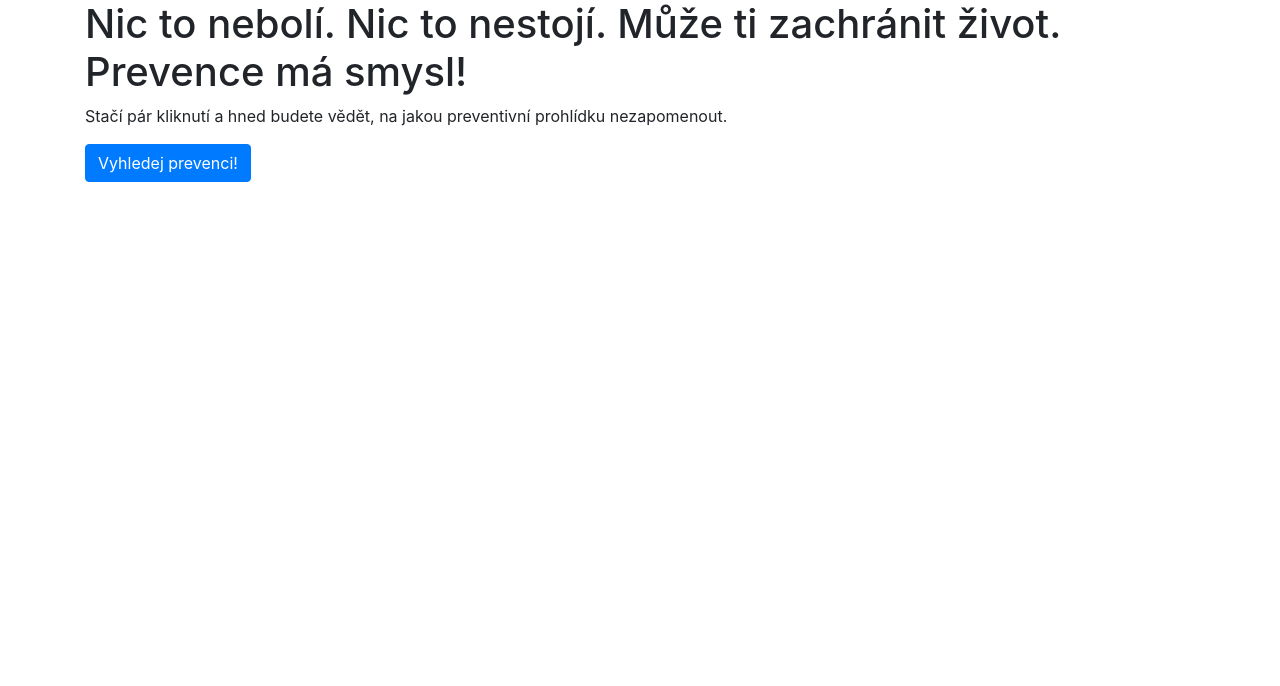
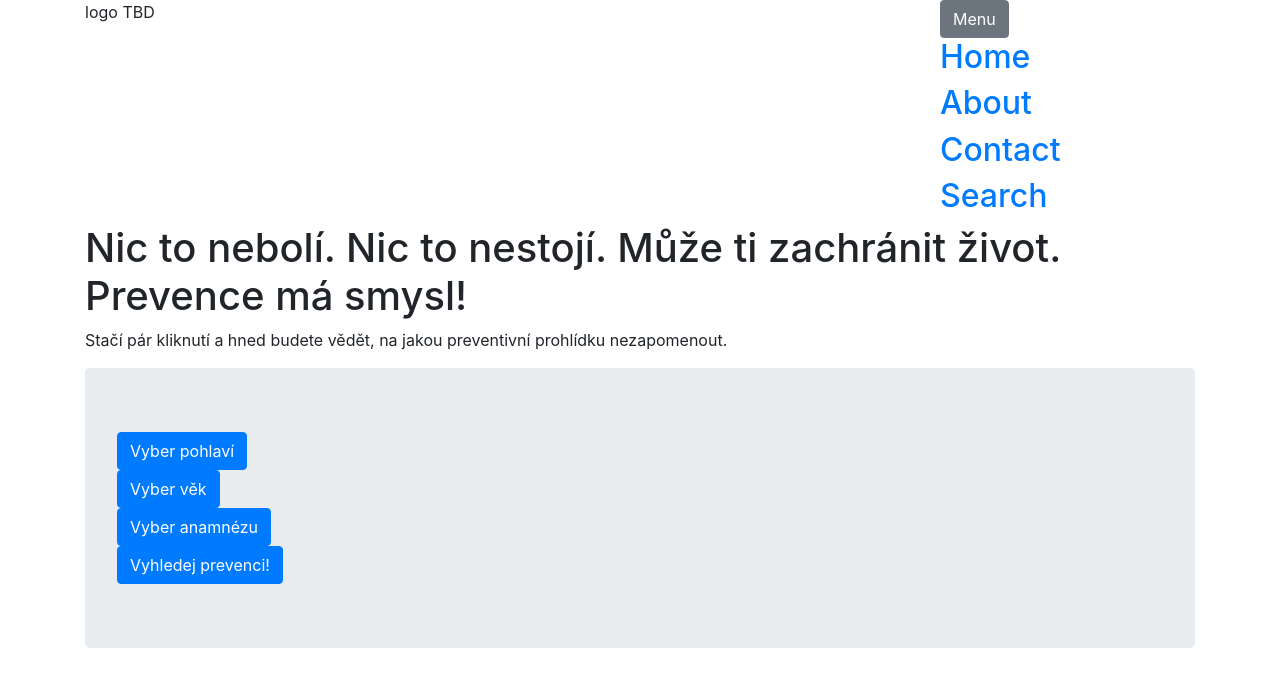
Before and after one commit to hniv00/prevence-ma-smyl_team01, a React (Create React App) app in the folder frontend/: page / in a window 1280 px wide. Shown: the top 686 px of the page. Built offline with nearby package versions, Linux system fonts and the light colour scheme.

Commit message:
First Menu

```diff
--- a/frontend/package.json
+++ b/frontend/package.json
@@ -5,6 +5,7 @@
   "dependencies": {
     "bootstrap": "^4.1.3",
     "react": "^16.5.2",
+    "react-burger-menu": "^2.5.4",
     "react-dom": "^16.5.2",
     "react-parallax": "^2.0.1",
     "react-router-dom": "^4.3.1",
--- a/frontend/src/App.css
+++ b/frontend/src/App.css
@@ -1,3 +1,4 @@
+/* Default */
 .App {
   text-align: center;
 }
@@ -30,3 +31,47 @@
     transform: rotate(360deg);
   }
 }
+
+/* Menu */
+#theMenu {
+    position: fixed;
+    left: 0;
+    top: 0;
+    transform: translate3d(-100vw, 0, 0);
+
+    width: 100vw;
+    height: 100vh;
+}
+
+#flyoutMenu {
+  width: 100vw;
+  height: 100vh;
+  background-color: #FFE600;
+  position: fixed;
+  top: 0;
+  left: 0;
+  transition: transform .3s
+              cubic-bezier(0, .52, 0, 1);
+  overflow: scroll;
+  z-index: 1000;
+}
+
+#flyoutMenu .hide {
+  top: -200px;
+  transform: translate3d(0vw, 100, 0);
+}
+
+#flyoutMenu .show {
+  transform: translate3d(0vw, 0, 0);
+  overflow: hidden;
+}
+
+#flyoutMenu h2 a {
+  color: #333;
+  margin-left: 15px;
+  text-decoration: none;
+}
+
+#flyoutMenu h2 a:hover {
+  text-decoration: underline;
+}
--- /dev/null
+++ b/frontend/src/components/atoms/Menu.js
@@ -0,0 +1,22 @@
+import React, { Component } from "react";
+
+export class Menu extends Component {
+  render() {
+    var visibility = "hide";
+
+    if (this.props.menuVisibility) {
+      visibility = "show";
+    }
+
+    return (
+      <div id="flyoutMenu"
+           onMouseDown={this.props.handleMouseDown}
+           className={visibility}>
+        <h2><a href="#">Home</a></h2>
+        <h2><a href="#">About</a></h2>
+        <h2><a href="#">Contact</a></h2>
+        <h2><a href="#">Search</a></h2>
+      </div>
+    );
+  }
+}
--- /dev/null
+++ b/frontend/src/components/atoms/MenuButton.js
@@ -0,0 +1,11 @@
+import React, { Component } from "react";
+import {Button} from 'reactstrap';
+
+export class MenuButton extends Component {
+  render() {
+    return (
+      <Button
+              onMouseDown={this.props.handleMouseDown}>Menu</Button>
+    );
+  }
+}
--- /dev/null
+++ b/frontend/src/components/molecules/TopNav.js
@@ -0,0 +1,47 @@
+import React, {Component} from 'react'
+import {Container, Row, Col, Button} from 'reactstrap'
+
+import {Menu} from '../atoms/Menu';
+import {MenuButton} from '../atoms/MenuButton';
+
+/*
+When you click on a button, the menu slides into view
+When you click anywhere on the menu, the menu slides out of view
+*/
+
+export class TopNav extends React.Component {
+
+  constructor(props, context) {
+    super(props, context);
+
+    this.state = {
+      visible: false
+    };
+
+    this.handleMouseDown = this.handleMouseDown.bind(this);
+    this.toggleMenu = this.toggleMenu.bind(this);
+  }
+
+  handleMouseDown(e) {
+    this.toggleMenu();
+
+    console.log("clicked");
+    e.stopPropagation();
+  }
+
+  toggleMenu() {
+    this.setState({
+        visible: !this.state.visible
+    });
+  }
+
+  render() {
+  return (
+    <div>
+      <MenuButton handleMouseDown={this.handleMouseDown}/>
+      <Menu handleMouseDown={this.handleMouseDown}
+            menuVisibility={this.state.visible}/>
+    </div>
+  );
+}
+}
--- /dev/null
+++ b/frontend/src/components/organisms/Filter.js
@@ -0,0 +1,23 @@
+import React from 'react';
+import { Jumbotron, Button, Row, Col } from 'reactstrap';
+
+export const Filter = (props) => {
+  return (
+    <div>
+      <Jumbotron>
+        <Row>
+          <Col><Button color="primary">Vyber pohlaví</Button>{' '}</Col>
+        </Row>
+        <Row>
+          <Col><Button color="primary">Vyber věk</Button>{' '}</Col>
+        </Row>
+        <Row>
+          <Col><Button color="primary">Vyber anamnézu</Button>{' '}</Col>
+        </Row>
+        <Row>
+          <Col><Button color="primary">Vyhledej prevenci!</Button>{' '}</Col>
+        </Row>
+      </Jumbotron>
+    </div>
+  );
+};
--- a/frontend/src/components/pages/HelloPage.js
+++ b/frontend/src/components/pages/HelloPage.js
@@ -2,6 +2,8 @@ import React, {Component} from 'react'
 import {Parallax, Background} from 'react-parallax';
 
 import {Heading} from '../atoms/Heading';
+import {Filter} from '../organisms/Filter';
+import {TopNav} from '../molecules/TopNav';
 import {Container, Row, Col, Button} from 'reactstrap';
 
 export class HelloPage extends Component {
@@ -10,14 +12,20 @@ export class HelloPage extends Component {
 
       <Container>
        <Row>
-         <Col><Heading>Nic to nebolí. Nic to nestojí. Může ti zachránit život. Prevence má smysl!</Heading></Col>
+         <Col xs="6" sm="9">logo TBD</Col>
+         <Col xs="6" sm="3">
+           <TopNav/>
+         </Col>
+       </Row>
+       <Row>
+         <Col>
+           <Heading>Nic to nebolí. Nic to nestojí. Může ti zachránit život. Prevence má smysl!</Heading>
+         </Col>
        </Row>
        <Row>
          <Col><p>Stačí pár kliknutí a hned budete vědět, na jakou preventivní prohlídku nezapomenout.</p></Col>
        </Row>
-       <Row>
-         <Col><Button color="primary">Vyhledej prevenci!</Button>{' '}</Col>
-       </Row>
+       <Filter></Filter>
      </Container>
   );
   }
```
Also changed, not shown: 1 other file (tests, documents, lock files or other folders).
